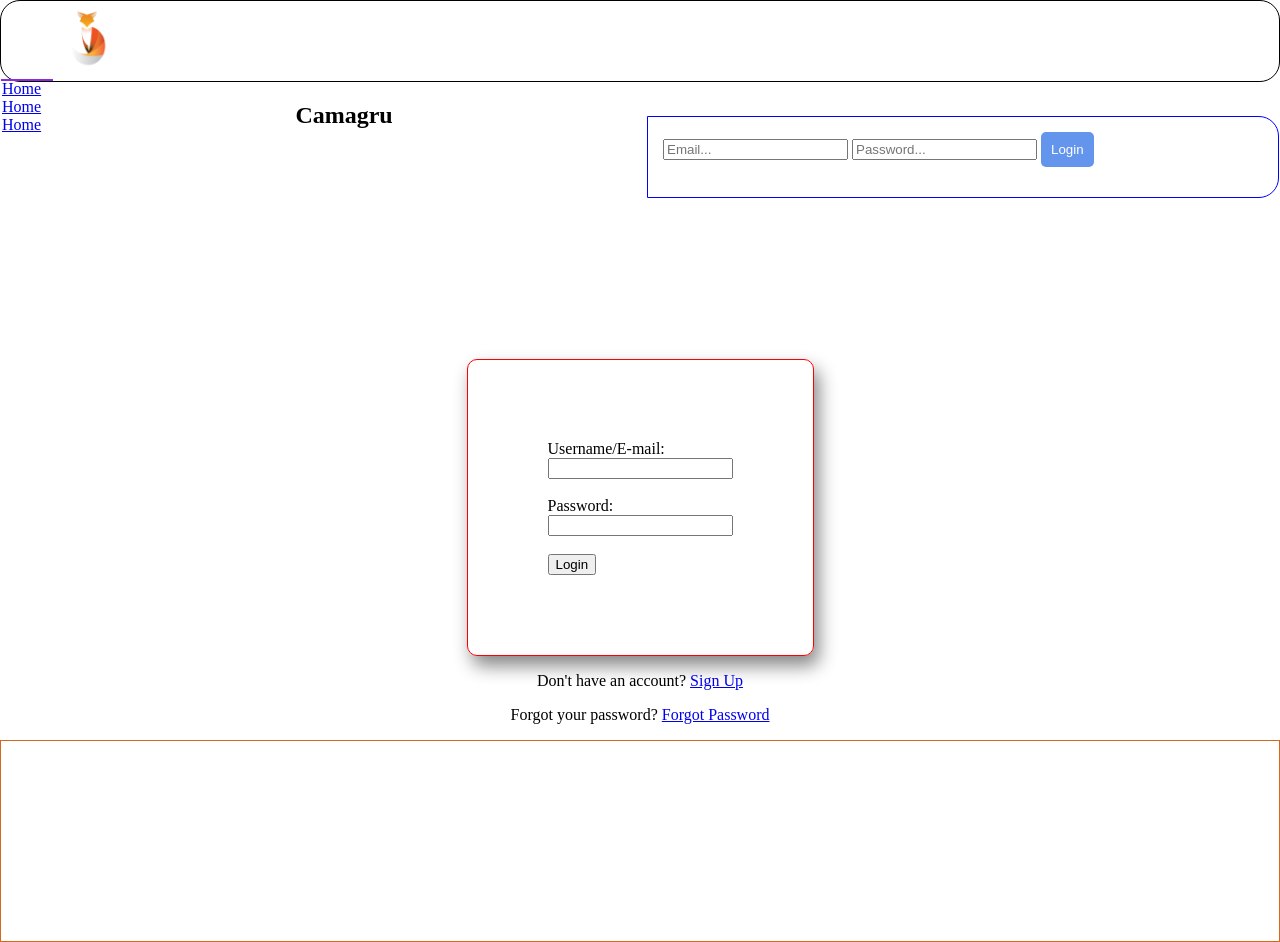
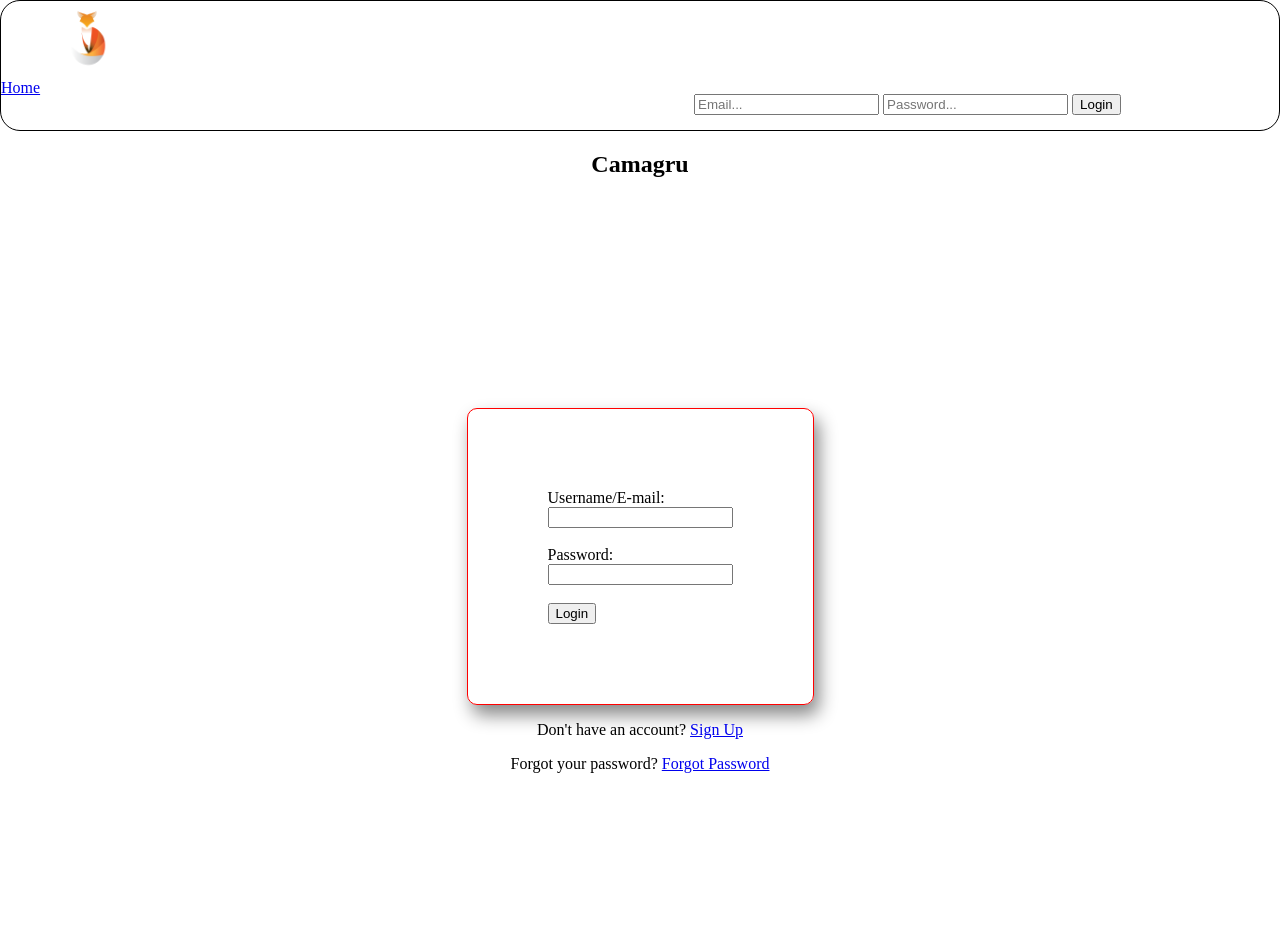
Before and after one commit to mjdube/camagru, a PHP site: page /camagru/index.php in a window 1280 px wide. After the commit the page ends 773 px from the top, so only its background shows below. Run offline with PHP 8.4, Linux system fonts and the light colour scheme.

Commit message:
21 Nov 2019

```diff
--- a/forms/comlike.form.php
+++ b/forms/comlike.form.php
@@ -31,7 +31,7 @@ error_reporting(E_ALL);
         $uid_username = $_SESSION['useruid'];
         if (isset($_POST['comment_submit']))
         {
-            $comment = $_POST['comment'];
+            $comment = htmlspecialchars($_POST['comment']);
             if (!empty($comment))
             {
                 include_once '../config/setup.php';
--- a/forms/imgs.form.php
+++ b/forms/imgs.form.php
@@ -110,6 +110,7 @@ if ($_SESSION['userid'])
     {
         $img = explode(",", $_POST['photo']);
         $uid_username = $_SESSION['useruid'];
+        var_dump( $img);
         $imgData = $img[1];
         $imgData = base64_decode($imgData);
         $id = $_SESSION['userid'];
--- a/includes/TakeIt.css
+++ b/includes/TakeIt.css
@@ -14,7 +14,7 @@ body {
 }
 
 ul {
-    border: blueviolet 1px solid;
+    /* border: blueviolet 1px solid; */
     list-style-type: none;
     padding: 0;
     margin: 0;
@@ -113,13 +113,16 @@ nav {
 
 /* .booth-capture-button */
 .login-nav {
-    border: blue solid 1px;
+    /* border: blue solid 1px; */
     padding: 15px;
-    height: 50px;
+    position: relative;
+    right: -50%;
+    /* height: 50px;
     float: right;
-    width: 600px;
+    width: 600px; */
     border-top-right-radius: 20px;
     border-bottom-right-radius: 20px;
+    display: inline-block;
 }
 
 .camera {
@@ -135,13 +138,7 @@ nav {
     margin-left: 50px;
 }
 
-input[type=submit] {
-    color: #fff;
-    border: none;
-    background-color: cornflowerblue;
-    padding: 10px;
-    border-radius: 5px;
-}
+
 
 /* input[type=] */
 
--- a/index.php
+++ b/index.php
@@ -24,7 +24,7 @@
         <p class="login-msg">Don't have an account? <a href="signup.php">Sign Up</a></p>
         <p class="login-msg">Forgot your password? <a href="forgotpassword.php">Forgot Password</a></p>
     </section>
-    <?php
+    <!-- <?php
         // if (!isset($_GET['error']))
         //     exit();
         // else if ($_GET['error'] == "useremailpassword")
@@ -54,4 +54,4 @@
     ?>
 <?php
     require 'structure/footer.struc.php';
-?>
+?> -->
--- a/structure/header.struc.php
+++ b/structure/header.struc.php
@@ -33,7 +33,7 @@
                             </ul>
                             <div class="login-nav">
                                 <form class="login-form-nav" action="includes/logout.inc.php" method="post">
-                                    <input type="submit" name="logout" value="Logout" >
+                                <button type="submit" name="logout">Logout</button>
                                 </form>
                             </div>
                             ';
@@ -44,14 +44,12 @@
                         echo '
 
                             <li><a href="home.php">Home</a></li>
-                            <li><a href="home.php">Home</a></li>
-                            <li><a href="home.php">Home</a></li>
                         </ul>
                         <div class="login-nav">
                             <form class="login-form-nav" action="forms/login.form.php" method="post">
                                 <input type="text" name="useremail" placeholder="Email...">
                                 <input type="password" name="password" placeholder="Password...">
-                                <input type="submit" name="login" value="Login" >
+                                <button type="submit" name="login">Login</button>
                             </form>
                         </div>';
                     }
```
